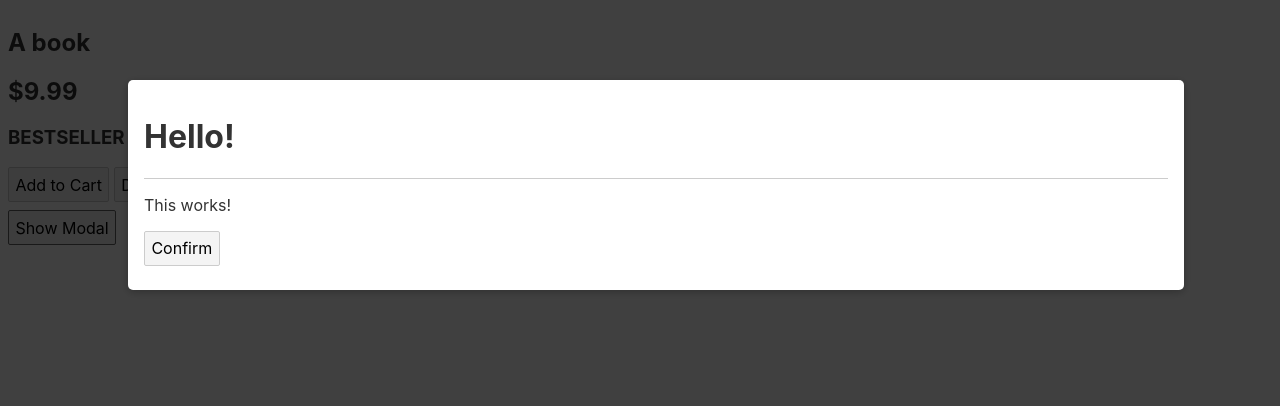
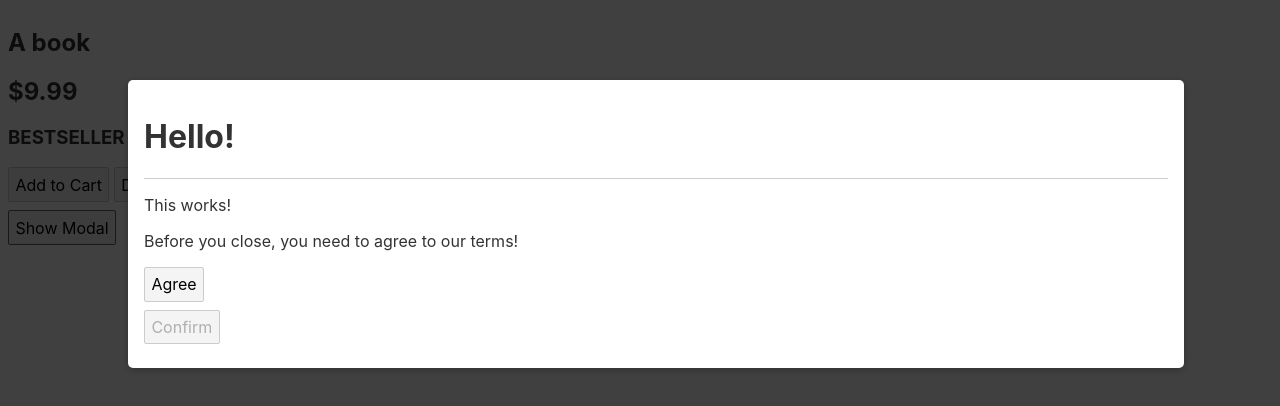
Before and after one commit to bangarangler/EventForwardingSvelte, a Svelte app: page / in a window 1280 px wide. Both pictures are taken after a click on the button "Show Modal". Shown: the top 406 px of the page. Built offline with nearby package versions, Linux system fonts and the light colour scheme.

Commit message:
slot props. passing data back to parent and reassigning

```diff
--- a/src/App.svelte
+++ b/src/App.svelte
@@ -11,6 +11,7 @@
 	]
 
 	let showModal = false;
+	let cloasable = false;
 
 	function addToCart(event) {
 		console.log(event)
@@ -33,9 +34,10 @@
 
 {#if showModal}
 	<Modal on:cancel="{() => showModal = false}" on:close="{() => showModal =
-		false}">
+		false}" let:didAgree={cloasable}>
 	<h1 slot="header">Hello!</h1>
 	<p>This works!</p>
-	<button slot="footer" on:click={() => showModal = false}>Confirm</button>
+	<button slot="footer" on:click={() => showModal = false}
+				 disabled={!cloasable}>Confirm</button>
 </Modal>
 {/if}
--- a/src/Modal.svelte
+++ b/src/Modal.svelte
@@ -2,6 +2,8 @@
 	import { createEventDispatcher } from 'svelte';
 
 	const dispatch = createEventDispatcher();
+
+	let agreed = false;
 	export let content;
 </script>
 
@@ -45,9 +47,13 @@
 	<div class="content">
 		<slot />
 	</div>
+	<div class="disclaimer">
+		<p>Before you close, you need to agree to our terms!</p>
+		<button on:click={() => agreed = true}>Agree</button>
+	</div>
 	<footer>
-		<slot name="footer">
-		<button on:click={() => dispatch('close')}>Close</button>
+		<slot name="footer" didAgree={agreed}>
+		<button on:click={() => dispatch('close')} disabled={!agreed}>Close</button>
 		</slot>
 	</footer>
 </div>
```
